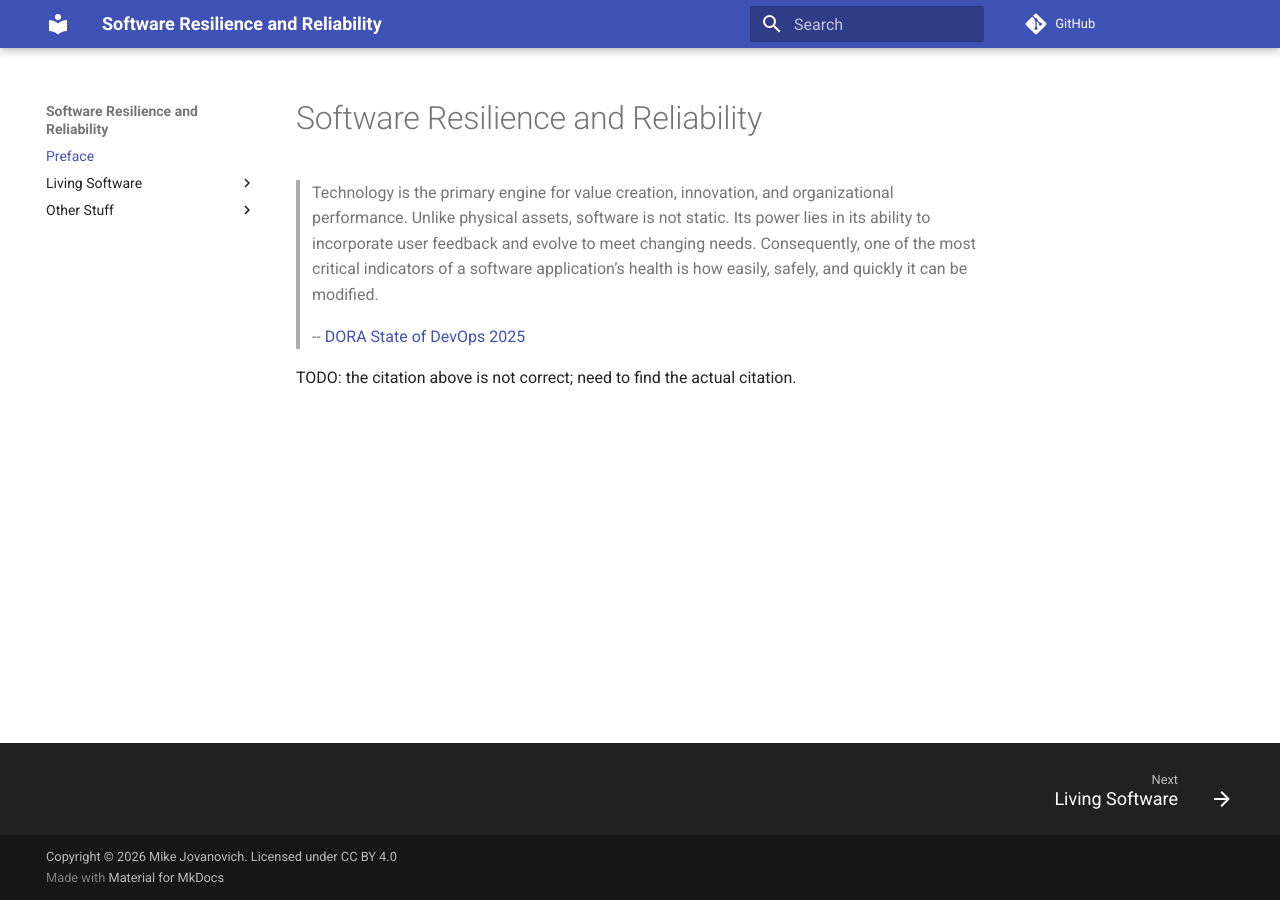
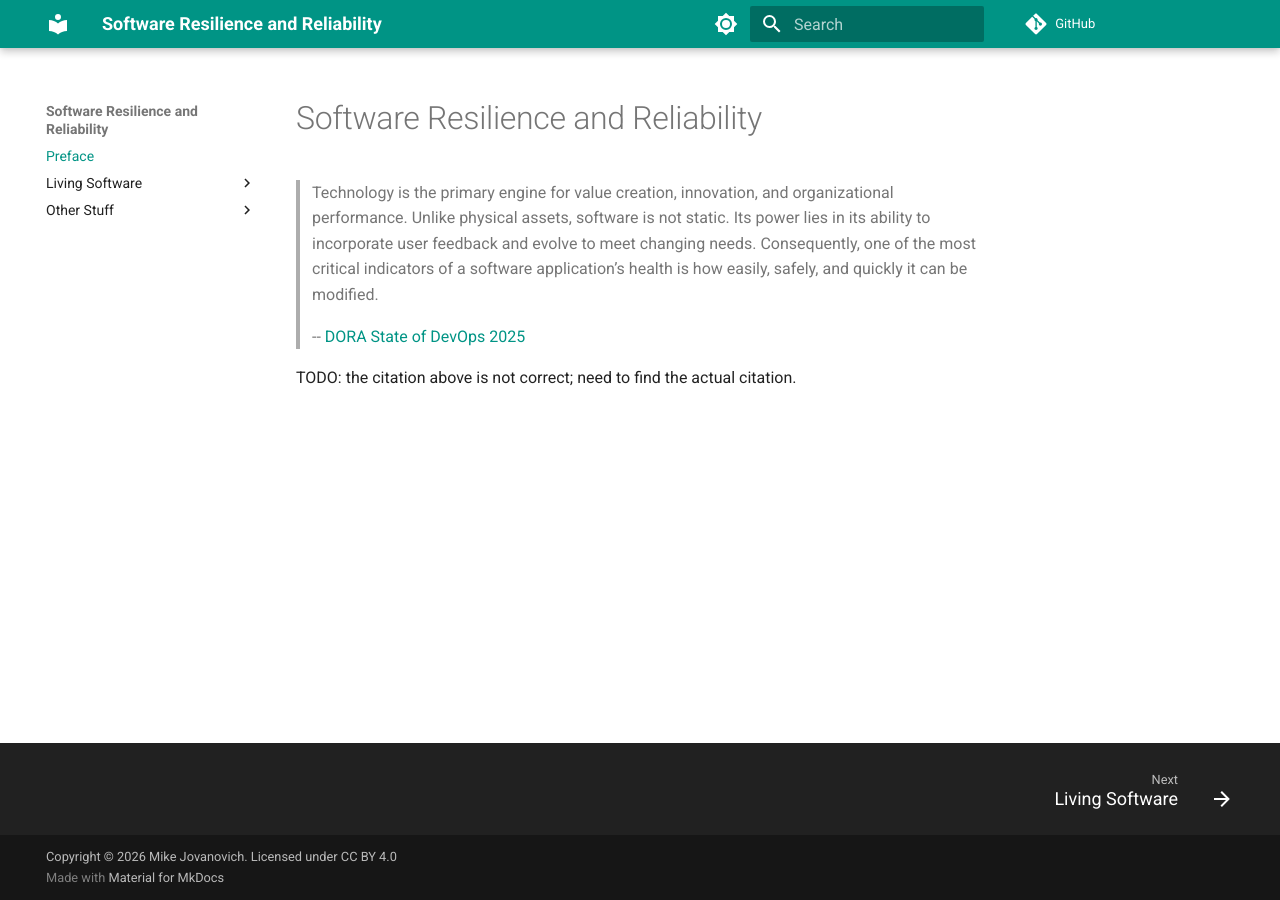
Before and after one commit to software-resilience-reliability-book/srr-book, an MkDocs documentation site: the page built from docs/index.md, in a window 1280 px wide. Built offline with MkDocs 1.6.1 and Material for MkDocs 9.7.7, drawn with Linux system fonts in a browser that asks for light colours; comment, search, counter and statistics services are not loaded.

Commit message:
modify theme

```diff
--- a/mkdocs.yml
+++ b/mkdocs.yml
@@ -16,9 +16,18 @@ copyright: 'Copyright &copy; 2026 Mike Jovanovich. Licensed under <a href="https
 theme:
   name: "material"
   palette:
-    - light
-    - primary: "red" # TODO: not working? this was a test value
-    - accent: "red" # TODO: not working? this was a test value
+    - scheme: default
+      primary: teal
+      accent: teal
+      toggle:
+        icon: material/brightness-7
+        name: Switch to dark mode
+    - scheme: slate
+      primary: teal
+      accent: teal
+      toggle:
+        icon: material/brightness-4
+        name: Switch to light mode
   # logo: "logo.png" # TODO: add logo?
   # favicon: "favicon.ico" # TODO: add favicon
   features:
```
